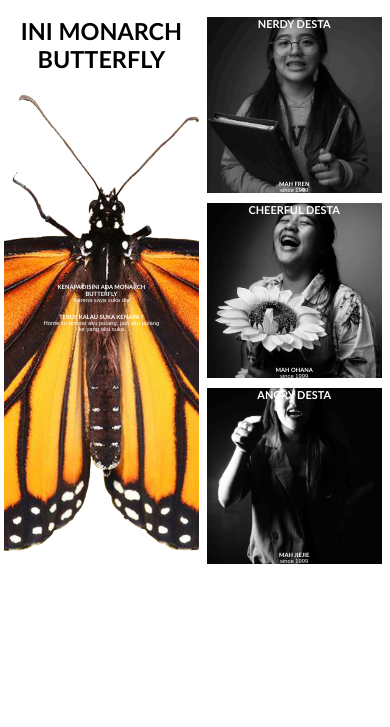
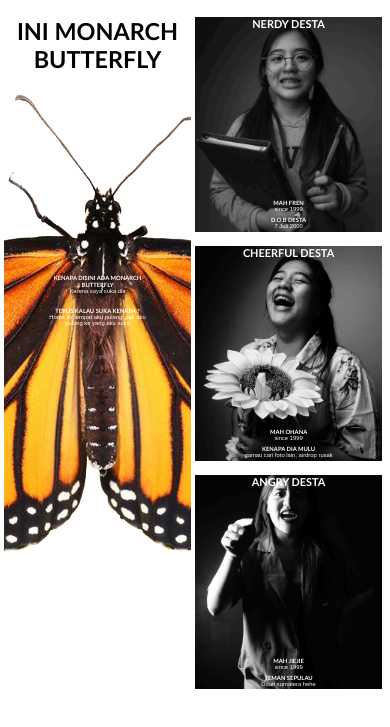
Before and after one commit to vincenttlim/vincenttlim.github.io, a plain HTML site: page index.html in a window 390 px wide. Shown: the part 107-834 px from the top of the page. Drawn offline with Linux system fonts and the light colour scheme.

Commit message:
Add files via upload

```diff
--- a/css/global.css
+++ b/css/global.css
@@ -148,8 +148,10 @@ nav {
 
   .card.widen {
     height: 167.3vw;
-    margin-top : 0px;
-    width: 50vw;
+    width: 48vw;
+    margin-left: 1vw;
+    margin-right: 1vw;
+    margin-top: 0vw;
 
    }
 
@@ -174,20 +176,30 @@ nav {
    }
 
    .card.desta1 {
-    height: 45vw;
-    width: calc(50vw - 20px);
+    height: 55.1vw;
+    width: 48vw;
+    margin-left: 0vw;
+    margin-right: 1vw;
+
 
    }
 
    .card.desta2 {
-    height: 45vw;
-    width: calc(50vw - 20px);
+    height: 55.1vw;
+    width: 48vw;
+    margin-left: 0vw;
+    margin-right: 1vw;
+    margin-top: 1vw;
 
    }
 
    .card.desta3 {
-    height: 45vw;
-    width: calc(50vw - 20px);
+    height: 55.1vw;
+    width: 48vw;
+    margin-left: 0vw;
+    margin-right: 1vw;
+    margin-top: 1vw;
+
 
    }
 
@@ -206,40 +218,41 @@ nav {
    }
 
    .main_containerz {
-    width: 80vw;
+    width: 100vw;
     margin-left: auto;
     margin-right: auto;
    }
 
    .dalamcard {
     width: 60%;
-    margin-top : 200px;
+    margin-top : 102%;
     margin-left: auto;
     margin-right: auto;
 
    }
 
    .dalamcarddesta1 {
-  width: 60%;
-  margin-top : 140px;
+  width: 48vw;
+  margin-top : 85%;
   margin-left: auto;
   margin-right: auto;
 
 }
 
    .dalamcarddesta2 {
-  width: 60%;
-  margin-top : 140px;
+  width: 48vw;
+  margin-top : 85%;
   margin-left: auto;
   margin-right: auto;
 
 }
 
    .dalamcarddesta3 {
-  width: 60%;
-  margin-top : 140px;
+  width: 48vw;
+  margin-top : 85%;
   margin-left: auto;
   margin-right: auto;
+
 
 }
 
--- a/css/typography.css
+++ b/css/typography.css
@@ -104,7 +104,7 @@ p {
   p {
     font-family: Sans-Serif;
     font-size: 1.5vw;
-    padding-bottom: 10px;
+    padding-bottom: 0.5vh;
   }
 
   .card.wide h2 {
@@ -115,6 +115,12 @@ p {
     .card.widen h2 {
     text-align: center;
     font-size: 6vw;
+  }
+
+    .card.widen p {
+    font-family: Sans-Serif;
+    font-size: 1.5vw;
+    padding-bottom: 1.5vh;
   }
 
     .card.wider h2 {
```
Also changed, not shown: about.html (+1 -1 lines).
